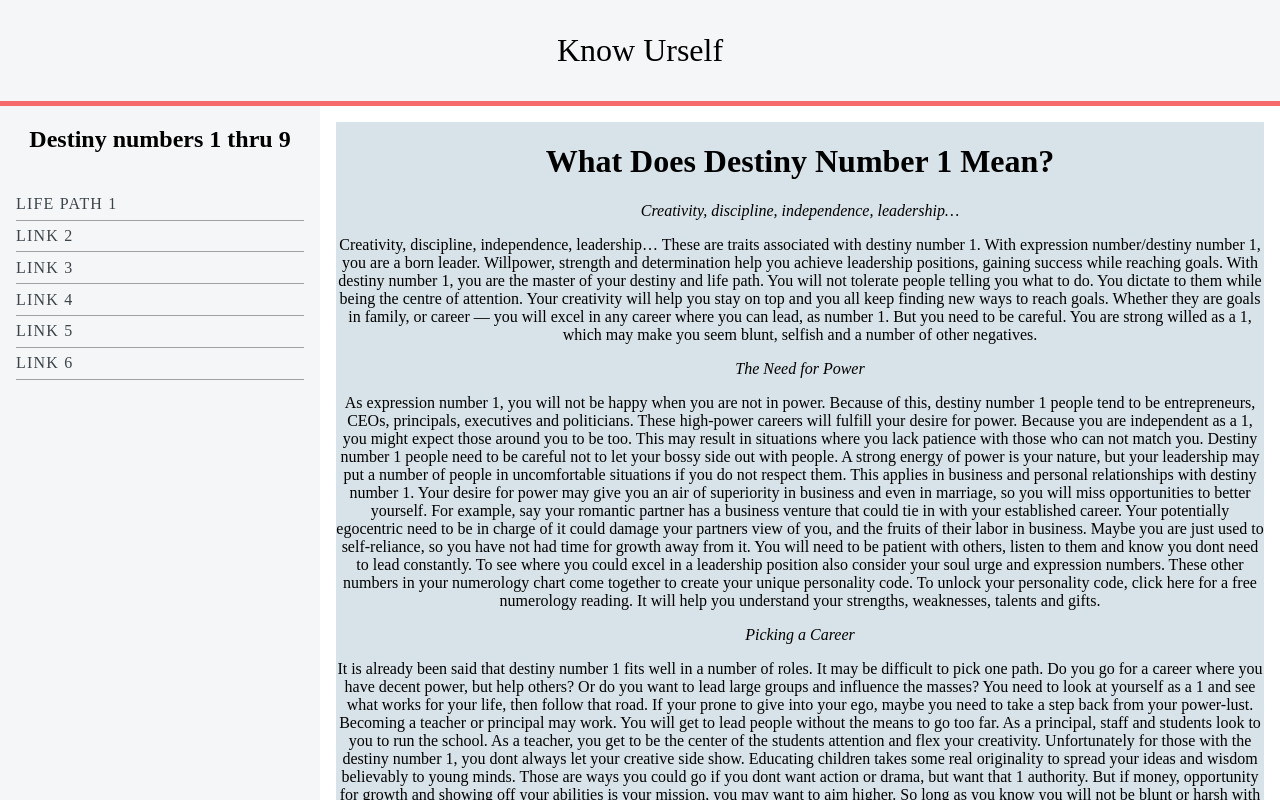
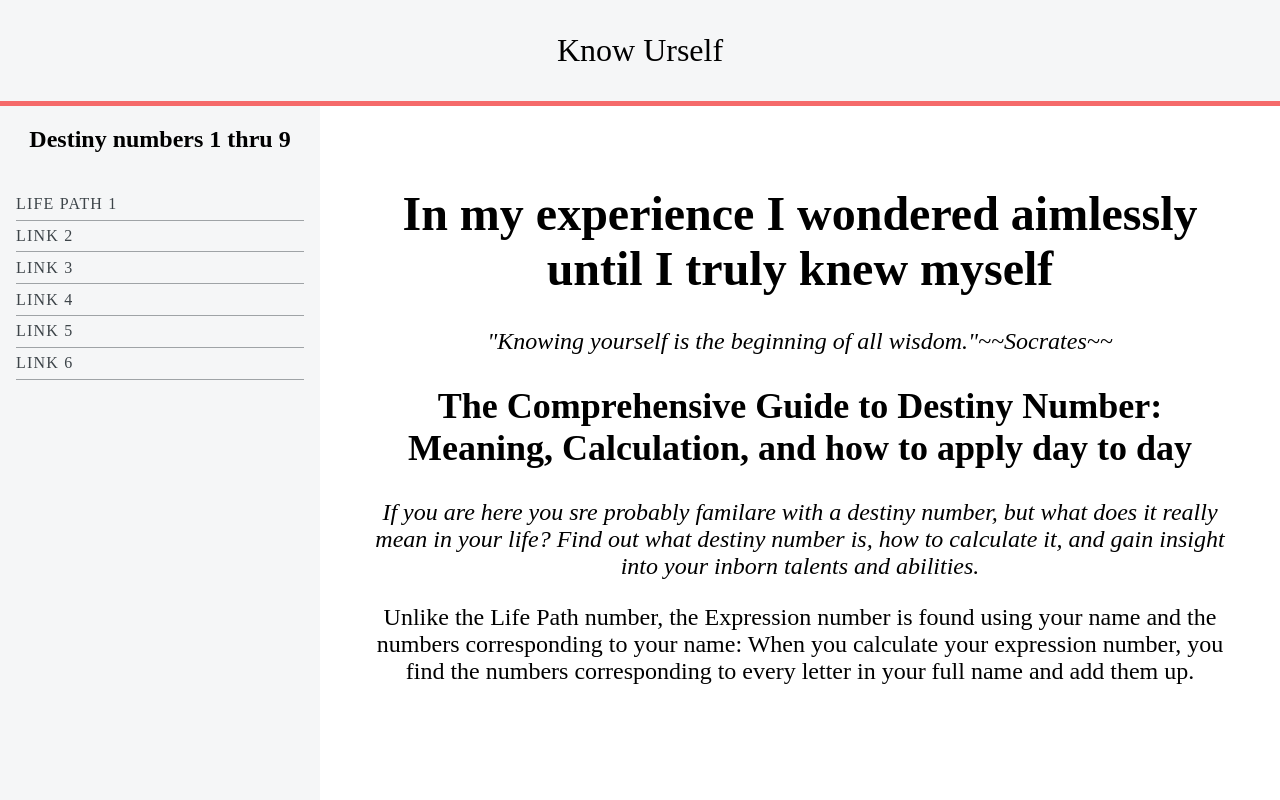
Before and after one commit to ChrisForti/know-urself, a React (Vite) app: page / in a window 1280 px wide. Shown: the top 800 px of the page. Built offline with nearby package versions, Linux system fonts and the light colour scheme.

Commit message:
Main page  creation and styling.

```diff
--- a/src/App.tsx
+++ b/src/App.tsx
@@ -1,8 +1,9 @@
 // import { useState } from "react";
 import styles from "./App.module.css";
 import { Sidebar } from "./components/Sidebar";
-import { Content } from "./components/Content";
+// import { Content } from "./components/Content";
 import { Header } from "./components/Header";
+import { Mainpage } from "./components/Mainpage";
 
 function App() {
   // const [choice, setChoice] = useState(Math.floor(Math.random() * 4));
@@ -12,7 +13,7 @@ function App() {
       <Header />
       <div className={styles.mainContainer}>
         <Sidebar />
-        <Content />
+        <Mainpage />
       </div>
     </>
   );
--- a/src/components/Content.tsx
+++ b/src/components/Content.tsx
@@ -1,5 +1,4 @@
 import styles from "./Content.module.css";
-
 import { One } from "./numerology/One";
 
 export function Content() {
--- /dev/null
+++ b/src/components/Mainpage.module.css
@@ -0,0 +1,5 @@
+.main {
+  text-align: center;
+  margin: 3rem;
+  font-size: x-large;
+}
--- /dev/null
+++ b/src/components/Mainpage.tsx
@@ -0,0 +1,26 @@
+import styles from "./Mainpage.module.css";
+
+export function Mainpage() {
+  return (
+    <main className={styles.main}>
+      <h1>In my experience I wondered aimlessly until I truly knew myself</h1>
+      <em>"Knowing yourself is the beginning of all wisdom."~~Socrates~~</em>
+      <h2>
+        The Comprehensive Guide to Destiny Number: Meaning, Calculation, and how
+        to apply day to day
+      </h2>
+      <em>
+        If you are here you sre probably familare with a destiny number, but
+        what does it really mean in your life? Find out what destiny number is,
+        how to calculate it, and gain insight into your inborn talents and
+        abilities.
+      </em>
+      <p>
+        Unlike the Life Path number, the Expression number is found using your
+        name and the numbers corresponding to your name: When you calculate your
+        expression number, you find the numbers corresponding to every letter in
+        your full name and add them up.
+      </p>
+    </main>
+  );
+}
```
